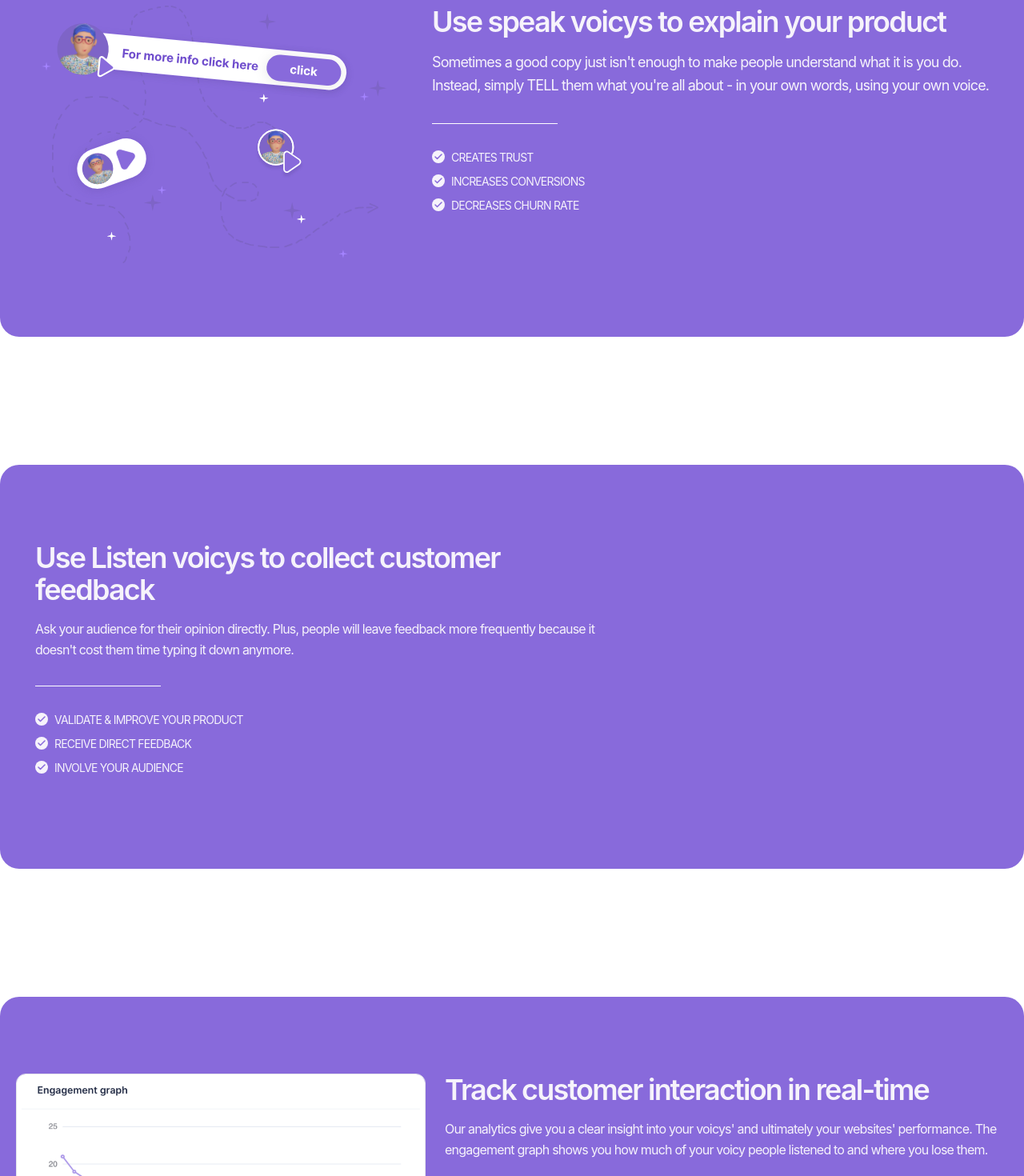
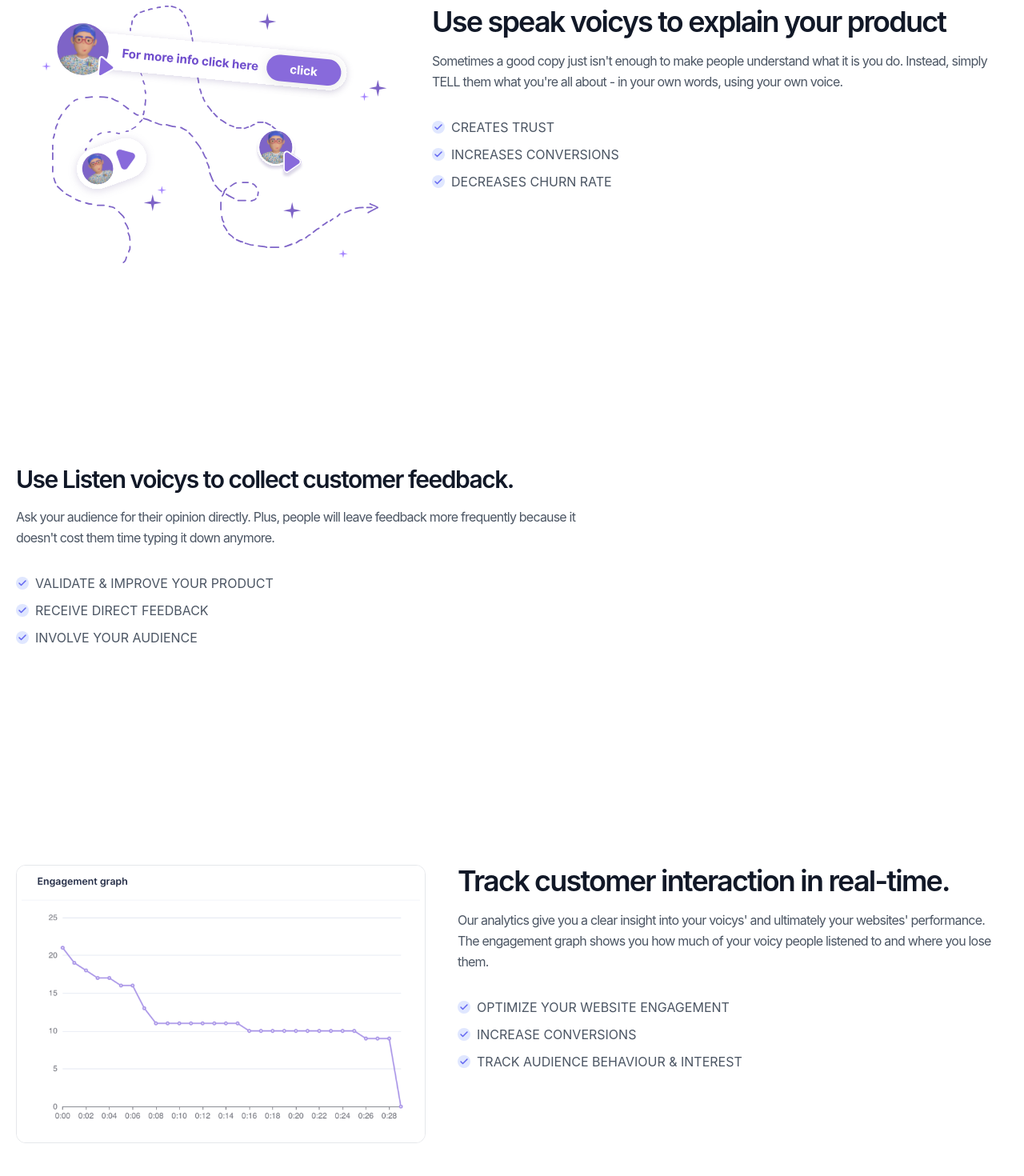
Before and after one commit to zarghamkhandev/bionic-reads, a Next.js app: page / in a window 1280 px wide. Shown: the part 1330-2800 px from the top of the page at 80% size. Built offline with nearby package versions, Linux system fonts and the light colour scheme.

Commit message:
reverted old colors

```diff
--- a/components/TryIt.tsx
+++ b/components/TryIt.tsx
@@ -8,7 +8,7 @@ const TryIt: React.FunctionComponent = () => {
   }, []);
 
   return (
-    <section className="flex flex-col w-full p-10 bg-our-200 shadow-lg text-our-700 rounded-2xl">
+    <section className="flex flex-col w-full p-10 bg-our-200 text-our-700 rounded-2xl">
       <div className="flex justify-between">
         <h1 className="mx-auto mb-4 text-xl font-semibold tracking-tighter text-our-800 title-font sm:text-3xl arrow">
           Meet the voicy squad
--- a/components/Usecases.tsx
+++ b/components/Usecases.tsx
@@ -2,7 +2,7 @@ import * as React from "react";
 const Usecases: React.FunctionComponent = () => {
   return (
     <section className="mt-24 text-gray-600">
-      <div className="container bg-our-600 flex flex-col flex-col-reverse rounded-3xl items-center px-5 pt-24 mx-auto md:flex-row md:items-start">
+      <div className="container flex flex-col flex-col-reverse items-center px-5 pt-24 mx-auto md:flex-row md:items-start">
         <div className="w-5/6 lg:max-w-lg lg:w-2/5 md:w-1/2">
           <img
             className="object-cover object-center rounded"
@@ -11,22 +11,17 @@ const Usecases: React.FunctionComponent = () => {
           />
         </div>
         <div className="flex flex-col items-center mb-16 text-center lg:flex-grow md:w-1/2 md:pl-6 md:items-start md:text-left md:mb-0">
-          <h1 className="mb-4 text-xl font-semibold tracking-tighter text-our-100 title-font sm:text-4xl ">
+          <h1 className="mb-4 text-xl font-semibold tracking-tighter text-gray-900 title-font sm:text-4xl ">
             Use speak voicys to explain your product
           </h1>
-          <p className="mb-8 text-lg font-normal tracking-tighter text-our-100 leading-relaxed">
+          <p className="mb-8 leading-relaxed tracking-tighter">
             Sometimes a good copy just isn't enough to make people understand
             what it is you do. Instead, simply TELL them what you're all about -
             in your own words, using your own voice.
           </p>
-          <svg width="157" height="1" viewBox="0 0 157 1" fill="none" xmlns="http://www.w3.org/2000/svg">
-<rect width="157" height="1" fill="white"/>
-</svg>
-
-
-          <nav className="flex flex-col mt-8 tracking-tighter sm:items-start sm:text-left text-center items-center -mb-1 space-y-2.5">
-            <a className="text-our-100 text-sm">
-              <span className="inline-flex items-center justify-center w-4 h-4 mr-2 text-our-600 bg-our-100 rounded-full">
+          <nav className="flex flex-col sm:items-start sm:text-left text-center items-center -mb-1 space-y-2.5">
+            <a>
+              <span className="inline-flex items-center justify-center w-4 h-4 mr-2 text-indigo-500 bg-indigo-100 rounded-full">
                 <svg
                   fill="none"
                   stroke="currentColor"
@@ -41,8 +36,8 @@ const Usecases: React.FunctionComponent = () => {
               </span>
               CREATES TRUST
             </a>
-            <a className="text-our-100 text-sm">
-              <span className="inline-flex items-center justify-center w-4 h-4 mr-2 text-our-600 bg-our-100 rounded-full">
+            <a>
+              <span className="inline-flex items-center justify-center w-4 h-4 mr-2 text-indigo-500 bg-indigo-100 rounded-full">
                 <svg
                   fill="none"
                   stroke="currentColor"
@@ -57,8 +52,8 @@ const Usecases: React.FunctionComponent = () => {
               </span>
               INCREASES CONVERSIONS
             </a>
-            <a className="text-our-100 text-sm">
-              <span className="inline-flex items-center justify-center w-4 h-4 mr-2 text-our-600 bg-our-100 rounded-full">
+            <a>
+              <span className="inline-flex items-center justify-center w-4 h-4 mr-2 text-indigo-500 bg-indigo-100 rounded-full">
                 <svg
                   fill="none"
                   stroke="currentColor"
@@ -79,20 +74,19 @@ const Usecases: React.FunctionComponent = () => {
         </div>
       </div>
 
-      <div className="container flex bg-our-600 rounded-3xl flex-col items-center px-5 mx-auto mt-40 md:flex-row md:items-center">
-      <div className="flex flex-col items-center mb-16 text-center lg:flex-grow md:w-1/2 md:pl-6 md:items-start md:text-left md:mb-0">
-          <h1 className="mb-4 mt-24 text-xl font-semibold tracking-tighter text-our-100 title-font sm:text-4xl ">
-            Use Listen voicys to collect customer feedback
+      <div className="container flex flex-col items-center px-5 mx-auto mt-40 md:flex-row md:items-center">
+        <div className="flex flex-col items-center mb-16 text-center lg:flex-grow md:w-1/2 md:pr-6 md:items-start md:text-left md:mb-0">
+          <h1 className="mb-4 text-xl font-semibold tracking-tighter text-gray-900 title-font sm:text-3xl ">
+            Use Listen voicys to collect customer feedback.
           </h1>
-          <p className="mb-8 tracking-tighter text-our-100 leading-relaxed">
-            Ask your audience for their opinion directly. Plus, people will leave feedback more frequently because it doesn't cost them time typing it down anymore.
+          <p className="mb-8 leading-relaxed tracking-tighter">
+            Ask your audience for their opinion directly. Plus, people will
+            leave feedback more frequently because it doesn't cost them time
+            typing it down anymore.
           </p>
-          <svg width="157" height="1" viewBox="0 0 157 1" fill="none" xmlns="http://www.w3.org/2000/svg">
-<rect width="157" height="1" fill="white"/>
-</svg>
-          <nav className="flex flex-col mt-8 mb-24 tracking-tighter sm:items-start sm:text-left text-center items-center -mb-1 space-y-2.5">
-            <a className="text-our-100 text-sm">
-              <span className="inline-flex items-center justify-center w-4 h-4 mr-2 text-our-600 bg-our-100 rounded-full">
+          <nav className="flex flex-col sm:items-start sm:text-left text-center items-center -mb-1 space-y-2.5">
+            <a>
+              <span className="inline-flex items-center justify-center w-4 h-4 mr-2 text-indigo-500 bg-indigo-100 rounded-full">
                 <svg
                   fill="none"
                   stroke="currentColor"
@@ -107,8 +101,8 @@ const Usecases: React.FunctionComponent = () => {
               </span>
               VALIDATE & IMPROVE YOUR PRODUCT
             </a>
-            <a className="text-our-100 text-sm">
-              <span className="inline-flex items-center justify-center w-4 h-4 mr-2 text-our-600 bg-our-100 rounded-full">
+            <a>
+              <span className="inline-flex items-center justify-center w-4 h-4 mr-2 text-indigo-500 bg-indigo-100 rounded-full">
                 <svg
                   fill="none"
                   stroke="currentColor"
@@ -123,8 +117,8 @@ const Usecases: React.FunctionComponent = () => {
               </span>
               RECEIVE DIRECT FEEDBACK
             </a>
-            <a className="text-our-100 text-sm">
-              <span className="inline-flex items-center justify-center w-4 h-4 mr-2 text-our-600 bg-our-100 rounded-full">
+            <a>
+              <span className="inline-flex items-center justify-center w-4 h-4 mr-2 text-indigo-500 bg-indigo-100 rounded-full">
                 <svg
                   fill="none"
                   stroke="currentColor"
@@ -146,27 +140,27 @@ const Usecases: React.FunctionComponent = () => {
         <div className="w-5/6 lg:max-w-lg lg:w-2/5 md:w-1/2"></div>
       </div>
 
-      <div className="container flex rounded-3xl flex-col flex-col-reverse bg-our-600 items-center px-5 pt-24 mx-auto mt-40 md:flex-row md:items-start">
+      <div className="container flex flex-col flex-col-reverse items-center px-5 pt-24 mx-auto mt-40 md:flex-row md:items-start">
         <div className="w-5/6 lg:max-w-lg lg:w-1/2 md:w-1/2">
           <img
-            className="object-cover mb-24 object-center border border-gray-200 rounded-xl"
+            className="object-cover object-center border border-gray-200 rounded-xl"
             alt="hero"
             src="/images/graph.png"
           />
         </div>
-        <div className="flex flex-col items-center mb-16 text-center lg:flex-grow md:w-1/2 md:pl-6 md:items-start md:text-left md:mb-0">
-          <h1 className="mb-4 text-xl font-semibold tracking-tighter text-our-100 title-font sm:text-4xl ">
-            Track customer interaction in real-time
+        <div className="flex flex-col items-center mb-16 text-center lg:flex-grow md:w-1/2 md:pl-10 md:items-start md:text-left md:mb-0">
+          <h1 className="mb-4 text-xl font-semibold tracking-tighter text-gray-900 title-font sm:text-4xl ">
+            Track customer interaction in real-time.
           </h1>
-          <p className="mb-8 tracking-tighter text-our-100 leading-relaxed">
-            Our analytics give you a clear insight into your voicys' and ultimately your websites' performance. The engagement graph shows you how much of your voicy people listened to and where you lose them.
+          <p className="mb-8 leading-relaxed tracking-tighter">
+            Our analytics give you a clear insight into your voicys' and
+            ultimately your websites' performance. The engagement graph shows
+            you how much of your voicy people listened to and where you lose
+            them.
           </p>
-          <svg width="157" height="1" viewBox="0 0 157 1" fill="none" xmlns="http://www.w3.org/2000/svg">
-<rect width="157" height="1" fill="white"/>
-</svg>
-          <nav className="flex flex-col tracking-tighter mt-8 sm:items-start sm:text-left text-center items-center -mb-1 space-y-2.5">
-            <a className="text-our-100 text-sm">
-              <span className="inline-flex items-center justify-center w-4 h-4 mr-2 text-our-600 bg-our-100 rounded-full">
+          <nav className="flex flex-col sm:items-start sm:text-left text-center items-center -mb-1 space-y-2.5">
+            <a>
+              <span className="inline-flex items-center justify-center w-4 h-4 mr-2 text-indigo-500 bg-indigo-100 rounded-full">
                 <svg
                   fill="none"
                   stroke="currentColor"
@@ -181,8 +175,8 @@ const Usecases: React.FunctionComponent = () => {
               </span>
               OPTIMIZE YOUR WEBSITE ENGAGEMENT
             </a>
-            <a className="text-our-100 text-sm">
-              <span className="inline-flex items-center justify-center w-4 h-4 mr-2 text-our-600 bg-our-100 rounded-full">
+            <a>
+              <span className="inline-flex items-center justify-center w-4 h-4 mr-2 text-indigo-500 bg-indigo-100 rounded-full">
                 <svg
                   fill="none"
                   stroke="currentColor"
@@ -197,8 +191,8 @@ const Usecases: React.FunctionComponent = () => {
               </span>
               INCREASE CONVERSIONS
             </a>
-            <a className="text-our-100 text-sm">
-              <span className="inline-flex items-center justify-center w-4 h-4 mr-2 text-our-600 bg-our-100 rounded-full">
+            <a>
+              <span className="inline-flex items-center justify-center w-4 h-4 mr-2 text-indigo-500 bg-indigo-100 rounded-full">
                 <svg
                   fill="none"
                   stroke="currentColor"
@@ -221,10 +215,10 @@ const Usecases: React.FunctionComponent = () => {
 
       {/* <div className="container flex flex-col items-center px-5 pt-24 mx-auto md:flex-row md:items-center">
         <div className="flex flex-col items-center mb-16 text-center lg:flex-grow md:w-1/2 md:pr-6 md:items-start md:text-left md:mb-0">
-          <h1 className="mb-4 text-xl font-semibold text-gray-900 title-font sm:text-5xl ">
+          <h1 className="mb-4 text-xl font-semibold tracking-tighter text-gray-900 title-font sm:text-5xl ">
             Use vocal CTA's
           </h1>
-          <p className="mb-8 leading-relaxed">
+          <p className="mb-8 leading-relaxed tracking-tighter">
             Written CTA's were yesterday. There's something cooler now and
             that's a spoken CTA. Don't just write, talk!
           </p>
@@ -303,10 +297,10 @@ const Usecases: React.FunctionComponent = () => {
           />
         </div>
         <div className="flex flex-col items-center mb-16 text-center lg:flex-grow md:w-1/2 md:pl-6 md:items-start md:text-left md:mb-0">
-          <h1 className="mb-4 text-xl font-semibold text-gray-900 title-font sm:text-5xl ">
+          <h1 className="mb-4 text-xl font-semibold tracking-tighter text-gray-900 title-font sm:text-5xl ">
             Make your website accessible.
           </h1>
-          <p className="mb-8 leading-relaxed">
+          <p className="mb-8 leading-relaxed tracking-tighter">
             Use your voice to explain your written content to your audience.
             Provide everyone a fair chance understanding your concepts while not
             missing out on the personal experience.
```
